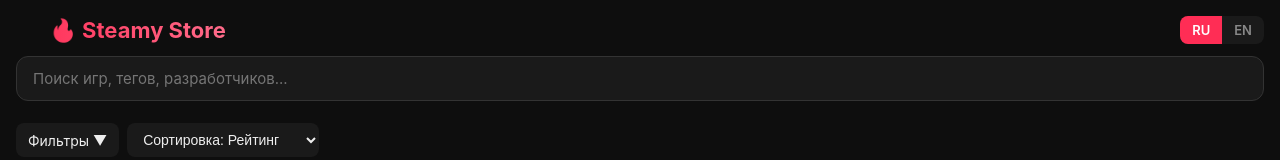
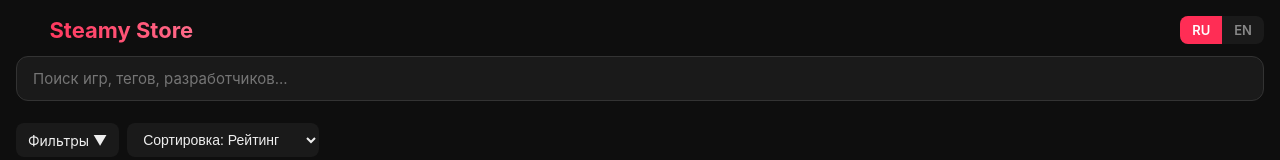
Before and after one commit to likeu6669/steamy-store, a React (Vite) app: page / in a window 1280 px wide. Both pictures are taken after a click on the button "Мне есть 18 лет". Shown: the top 160 px of the page. Built offline with nearby package versions, Linux system fonts and the light colour scheme.

Commit message:
Update App.jsx

```diff
--- a/src/App.jsx
+++ b/src/App.jsx
@@ -218,7 +218,7 @@ const shareGame = (game) => {
     <div className={`app ${theme}`}>
       <header className="header">
         <div className="header-top">
-          <div className="logo">🔥 Steamy Store</div>
+          <div className="logo">Steamy Store</div>
           <div className="header-right">
             <div className="lang-switch">
               <button className={lang === 'ru' ? 'active' : ''} onClick={() => changeLang('ru')}>RU</button>
```
